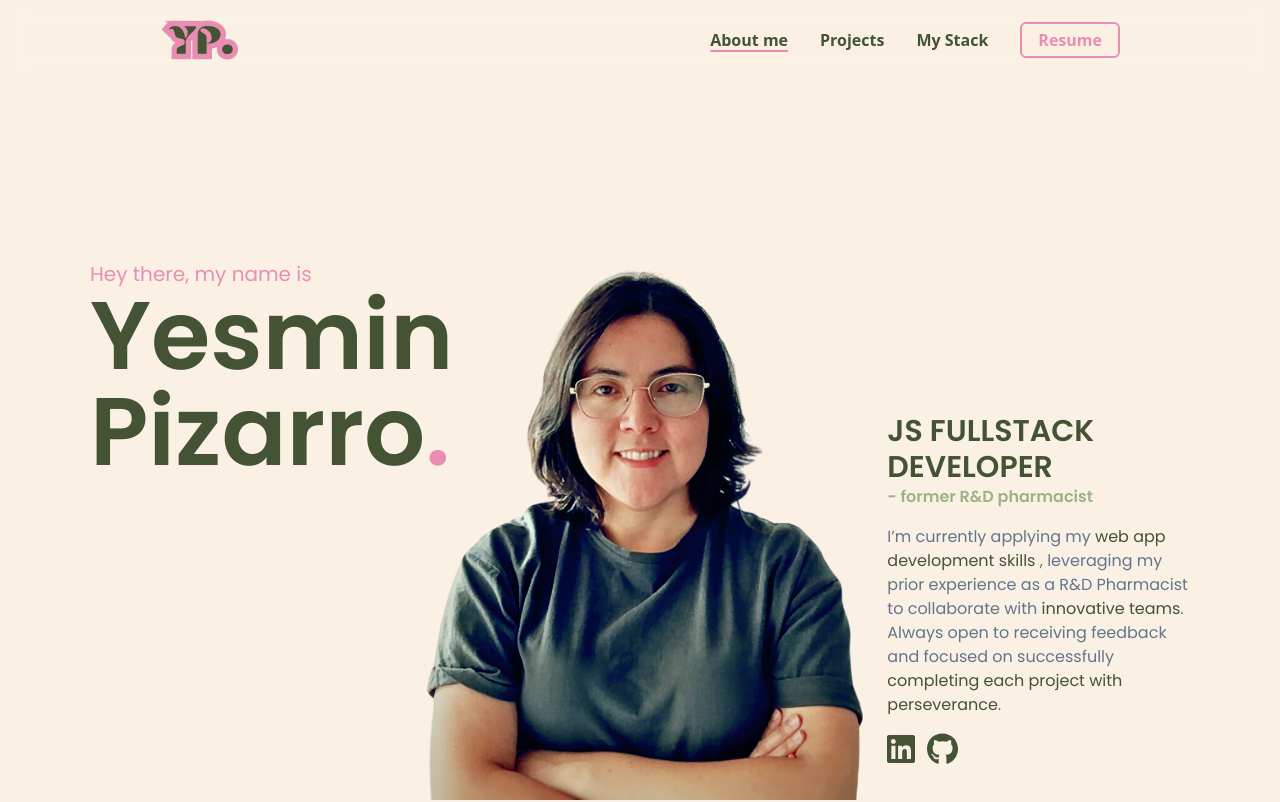
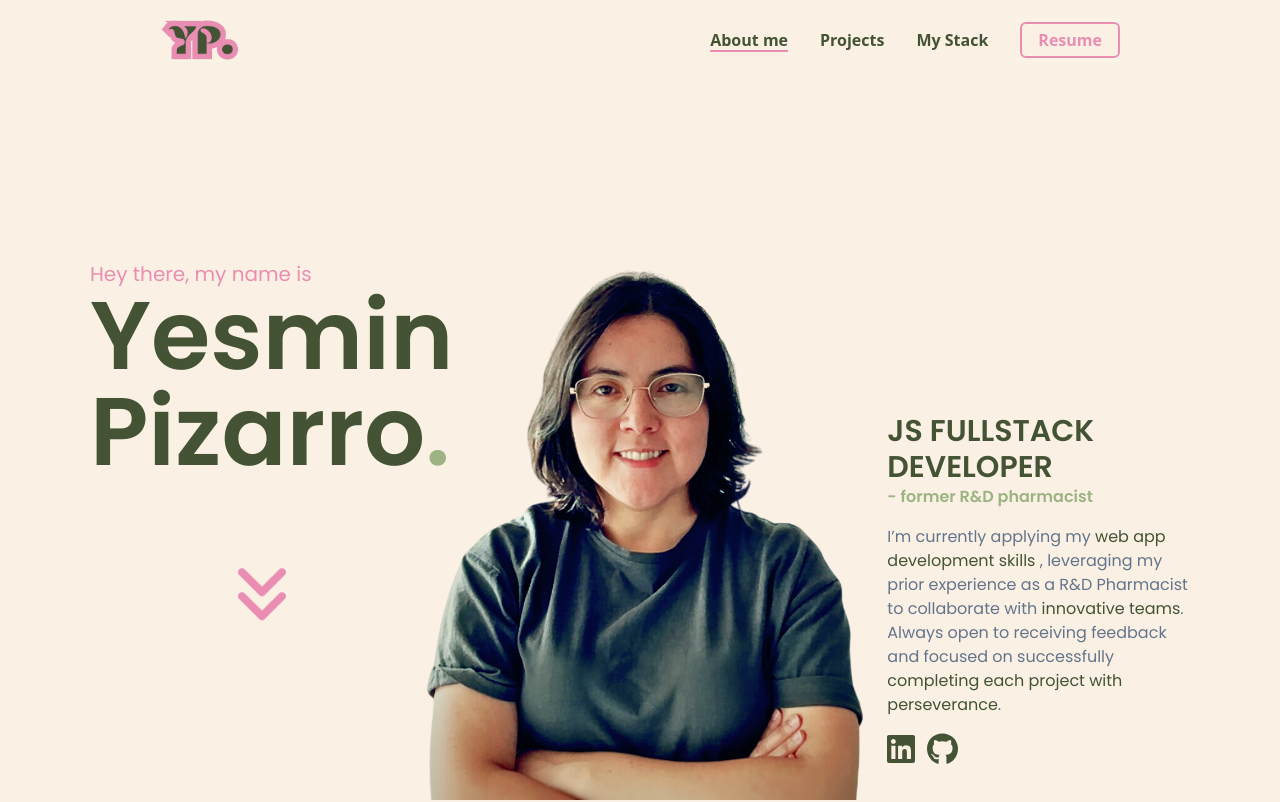
Before and after one commit to yesminalina/yesminalina_portfolio, a React (Vite) app: page / in a window 1280 px wide. Shown: the top 802 px of the page. Built offline with nearby package versions, Linux system fonts and the light colour scheme.

Commit message:
Add Bounce Arrow Icon to Projects section

```diff
--- a/src/components/Header.jsx
+++ b/src/components/Header.jsx
@@ -1,17 +1,20 @@
-import { Element } from 'react-scroll'
+import { Element, Link } from 'react-scroll'
 import { FontAwesomeIcon } from '@fortawesome/react-fontawesome'
 import { faLinkedin } from '@fortawesome/free-brands-svg-icons'
 import { faGithub } from '@fortawesome/free-brands-svg-icons/faGithub'
+import { faAnglesDown } from '@fortawesome/free-solid-svg-icons'
 
 const Header = () => {
   const linkedinIcon = <FontAwesomeIcon icon={faLinkedin} size='2x' className='me-3' />
   const githubIcon = <FontAwesomeIcon icon={faGithub} size='2x' className='me-3' />
+  const arrowDown = <FontAwesomeIcon icon={faAnglesDown} size='4x' />
   return (
     <Element name='about' className='md:flex md:justify-center md:align-bottom md:max-w-[1100px] min-h-svh mx-auto pt-28 text-olive'>
       <div className='md:flex md:self-end h-[540px] bg-hero-img bg-contain bg-center bg-no-repeat'>
         <div className='flex flex-col md:w-8/12'>
           <p className='text-xl text-pink'>Hey there, my name is</p>
-          <h1 className='text-start font-semibold text-8xl max-w-36'>Yesmin Pizarro<span className='text-pink'>.</span></h1>
+          <h1 className='text-start font-semibold text-8xl max-w-36'>Yesmin Pizarro<span className='text-olive_pale'>.</span></h1>
+          <Link className='mt-24 ms-36 alagn-bottom text-pink animate-bounce cursor-pointer' smooth duration={500} to='projects'>{arrowDown}</Link>
         </div>
         <div className='self-end md:w-4/12 md:mt-8 mb-8 ps-16'>
           <h2 className='text-3xl uppercase font-semibold'>JS Fullstack Developer</h2>
```
